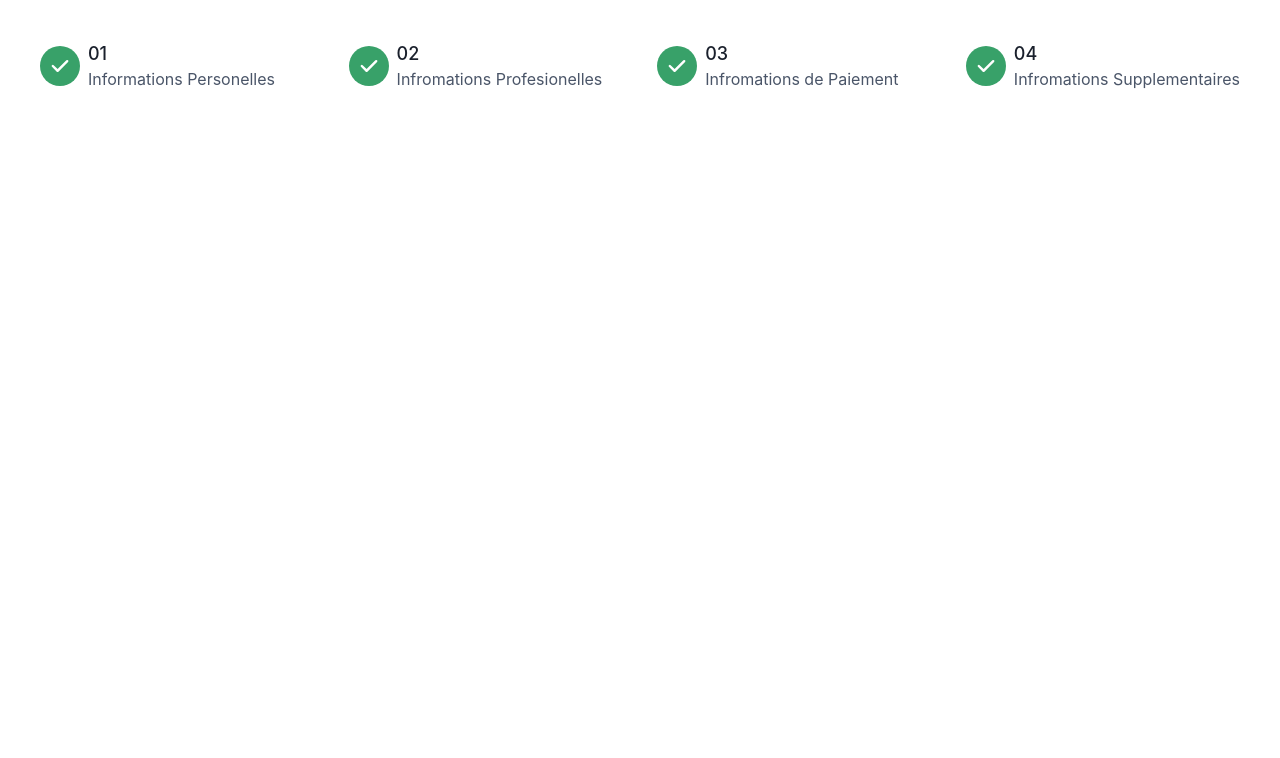
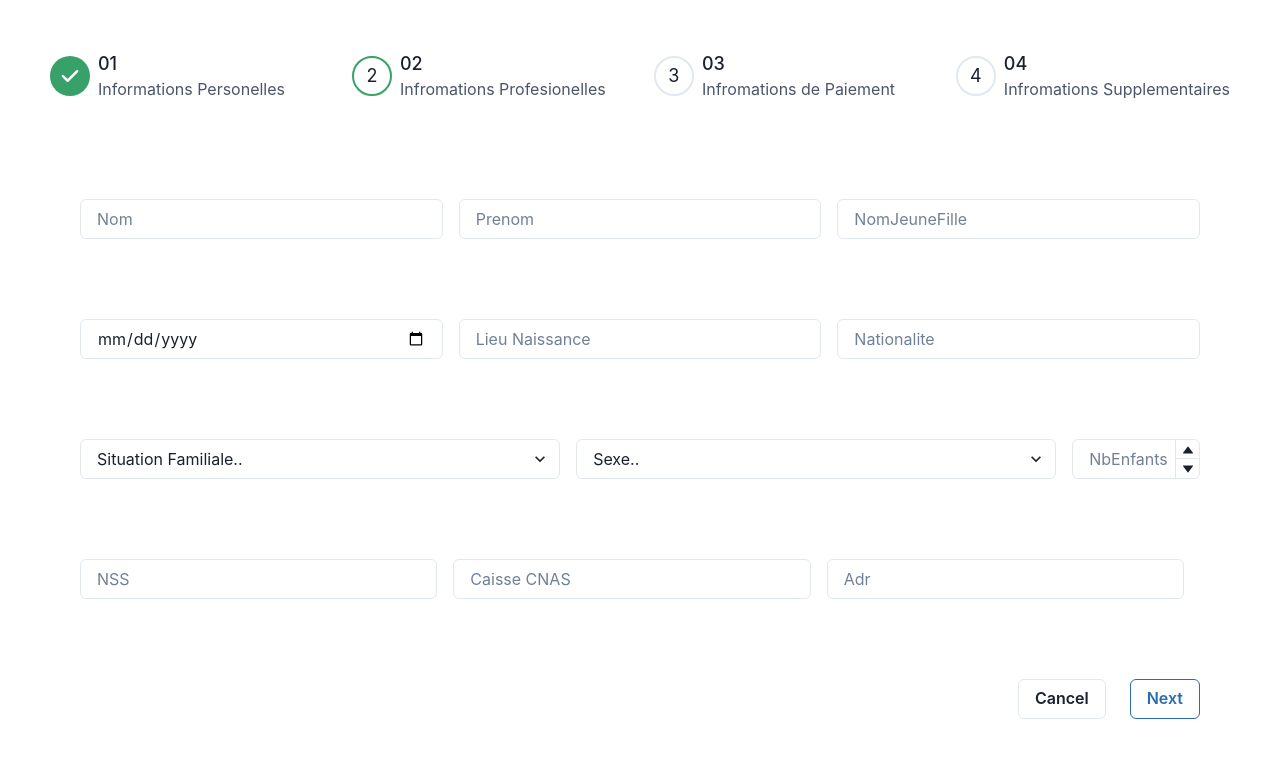
Before and after one commit to amira791/GrhApp, a React (Create React App) app in the folder frontend/: page / in a window 1280 px wide. Shown: the top 758 px of the page. Built offline with nearby package versions, Linux system fonts and the light colour scheme.

Commit message:
AjoutEmp01

```diff
--- a/frontend/package.json
+++ b/frontend/package.json
@@ -3,6 +3,7 @@
   "version": "0.1.0",
   "private": true,
   "dependencies": {
+    "@chakra-ui/icons": "^2.1.0",
     "@chakra-ui/react": "^2.8.0",
     "@emotion/react": "^11.11.1",
     "@emotion/styled": "^11.11.0",
@@ -19,6 +20,7 @@
     "framer-motion": "^10.16.4",
     "react": "^18.2.0",
     "react-dom": "^18.2.0",
+    "react-hook-form": "^7.46.1",
     "react-scripts": "5.0.1",
     "web-vitals": "^2.1.4"
   },
--- a/frontend/src/App.js
+++ b/frontend/src/App.js
@@ -1,11 +1,11 @@
 import React from 'react';
-import Stepper04 from './components/Stepper04';
+import AjoutEmp01 from './pages/AjoutEmp01';
 import './App.css';
 
 function App() {
   return (
     <div className="App">
-      <Stepper04/>
+      <AjoutEmp01/>
       </div>
   );
 }
--- a/frontend/src/components/Stepper01.js
+++ b/frontend/src/components/Stepper01.js
@@ -29,7 +29,7 @@ function Example() {
   return (
     <Stepper size='lg' colorScheme='green' index={activeStep}>
       {steps.map((step, index) => (
-        <Step key={index} style={{ padding: '40px', margin: '0px' }}> {/* Adjust padding and margin here */}
+        <Step key={index} style={{ padding: '50px', margin: '0px' }}> {/* Adjust padding and margin here */}
           <StepIndicator>
             <StepStatus
               complete={<StepIcon />}
--- /dev/null
+++ b/frontend/src/pages/AjoutEmp01.js
@@ -0,0 +1,132 @@
+import React from 'react';
+import Stepper from '../components/Stepper01';
+import { Input, Stack, Flex , Select} from '@chakra-ui/react';
+import {
+    NumberInput,
+    NumberInputField,
+    NumberInputStepper,
+    NumberIncrementStepper,
+    NumberDecrementStepper,
+  } from '@chakra-ui/react'
+  import {
+    List,
+    ListItem,
+    ListIcon,
+    OrderedList,
+    UnorderedList,
+  } from '@chakra-ui/react'
+  import { Button, ButtonGroup } from '@chakra-ui/react'
+
+
+function AjoutEmp01 () {
+  // Define state variables for your form fields
+  const [formData, setFormData] = React.useState({
+    nom: '',
+    prenom: '',
+    NomJeuneFille: '',
+    DateNaissance: '',
+    LieuNaissance: '',
+    Nationalite: '',
+    // Add more state variables as needed
+  });
+  const SituationFamiliale = [
+    { value: "Marié", label: "Marié" },
+    { value: "pacsé", label: "Pacsé" },
+    { value: "Divorcé", label: "Divorcé" },
+    { value: "Séparé", label: "Séparé" },
+    { value: "Célibataire", label: "Célibataire" },
+    { value: "Veuf", label: "Veuf"},
+  ];
+  const Sexe = [
+    { value: "Féminin", label: "Féminin" },
+    { value: "Masculin", label: "Masculin" },
+
+  ];
+
+  // Define a function to handle form field changes
+  const handleInputChange = (event) => {
+    const { name, value } = event.target;
+    setFormData({
+      ...formData,
+      [name]: value,
+    });
+  };
+
+  return (
+    <div>
+      <Stepper /> {/* Include your existing Stepper component here */}
+      <form>
+        {/* Level 1 */}
+        <div>
+        <Stack spacing={20} marginTop="3rem">
+  <Flex direction="row" marginX={20}>
+    <Input placeholder='Nom' size='md' marginRight={4} />
+    <Input placeholder='Prenom' size='md' marginRight={4} />
+    <Input placeholder='NomJeuneFille' size='md' />
+  </Flex>
+  <Flex direction="row" marginX={20}>
+    <Input placeholder="Date Naissance" size="md" type="date" marginRight={4} />
+    <Input placeholder='Lieu Naissance' size='md' marginRight={4} />
+    <Input placeholder='Nationalite' size='md' />
+  </Flex>
+  <Flex direction="row" marginX={20}>
+    <Select
+      placeholder="Situation Familiale.."
+      size="md" marginRight={4}
+      name="SituationFamiliale"
+      value={formData.SituationFamiliale}
+      onChange={handleInputChange}
+      maxW="31rem"
+
+    >
+      {SituationFamiliale.map((option) => (
+        <option key={option.value} value={option.value}>
+          {option.label}
+        </option>
+      ))}
+    </Select>
+    <Select
+      placeholder="Sexe.."
+      size="md" marginRight={4}
+      name="Sexe"
+      value={formData.Sexe}
+      onChange={handleInputChange}
+      maxW="32rem"
+
+    >
+      {Sexe.map((option) => (
+        <option key={option.value} value={option.value}>
+          {option.label}
+        </option>
+      ))}
+    </Select>
+    <NumberInput size="md">
+      <NumberInputField placeholder="NbEnfants" />
+      <NumberInputStepper>
+        <NumberIncrementStepper />
+        <NumberDecrementStepper />
+      </NumberInputStepper>
+    </NumberInput>
+  </Flex>
+  <Flex direction="row" marginX={20}>
+    <Input placeholder='NSS' size='md' marginRight={4}  maxW="33rem" />
+    <Input placeholder='Caisse CNAS' size='md' marginRight={4}  maxW="60rem" />
+    <Input placeholder='Adr' size='md' marginRight={4}  />
+  </Flex>
+  <div style={{ display: 'flex', justifyContent: 'flex-end' }}>
+      <ButtonGroup variant='outline' spacing='6' marginX={20}>
+        <Button>Cancel</Button>
+        <Button colorScheme='blue'Next variant='outline' _hover={{ color: 'white', bg: 'blue' }}>Next</Button>
+      </ButtonGroup>
+    </div>
+
+</Stack>
+
+        </div>
+
+
+      </form>
+    </div>
+  );
+}
+export default AjoutEmp01;
```
Also changed, not shown: frontend/src/components/DataTable.js (+118 -40 lines), 1 other file (tests, documents, lock files or other folders).
